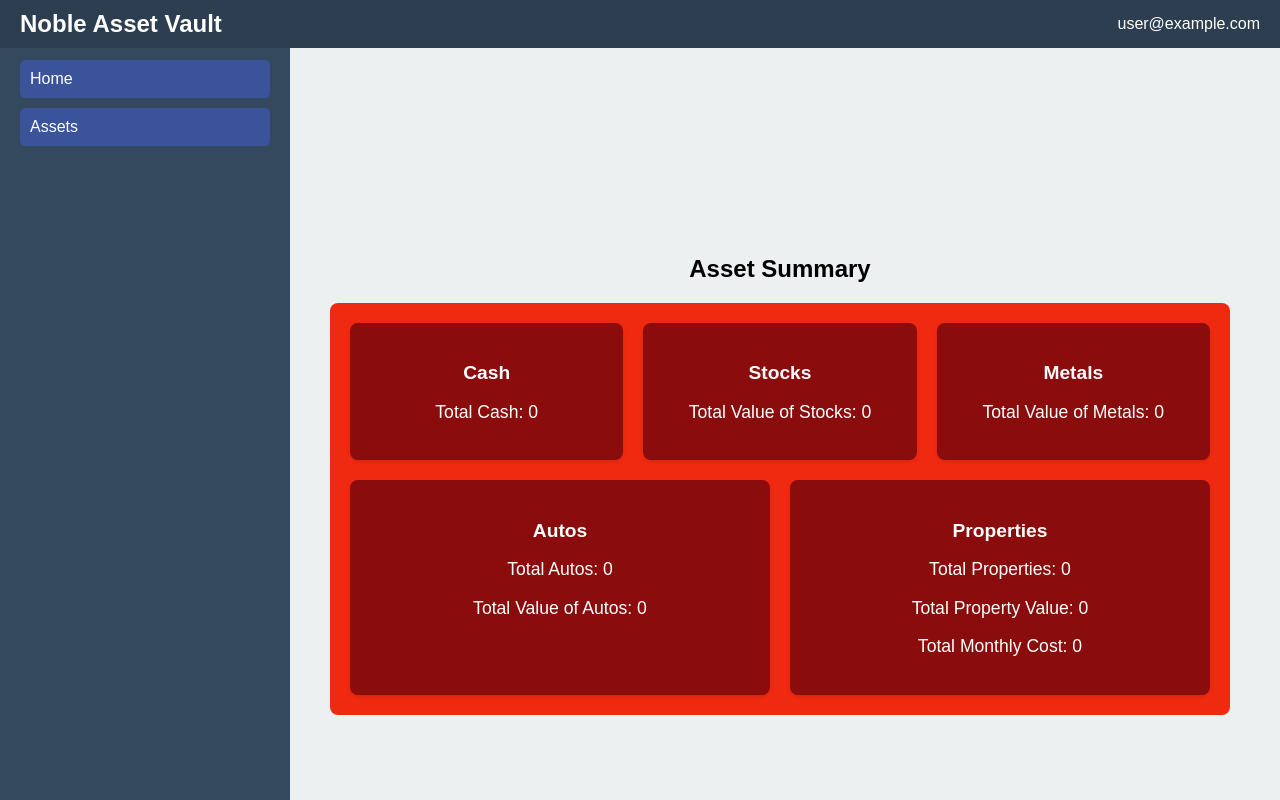
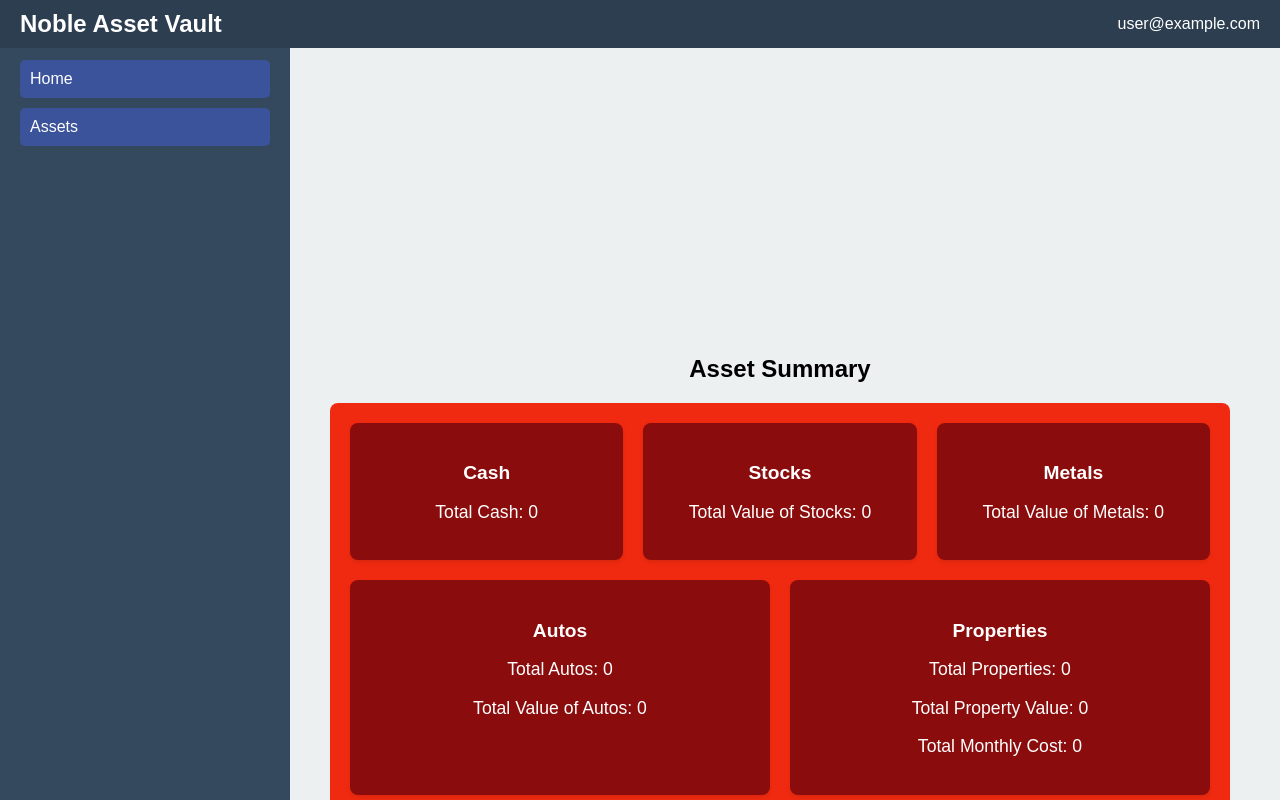
Before and after one commit to assetforyou/my-app, a React (Create React App) app: page /landing in a window 1280 px wide. Built offline with nearby package versions, Linux system fonts and the light colour scheme; no server answers; the database is empty; sample sign-in values are in the browser's storage.

Commit message:
landing page update

```diff
--- a/src/pages/LandingPage.css
+++ b/src/pages/LandingPage.css
@@ -150,7 +150,7 @@
 
 .content {
   margin-left: 280px; /* Same as the sidebar width */
-  padding: 200px 50px 50px; /* Padding for top bar and page content */
+  padding: 400px 50px 50px; /* Padding for top bar and page content */
   background-color: #ecf0f1;
   flex: 1;
   overflow-y: auto;
@@ -165,7 +165,7 @@
   justify-content: center; /* Center horizontally */
   align-items: flex-start; /* Align to the top */
   padding: 50px; /* Adjust padding for better visibility */
-  background-color: #f8f9fa;
+  background-color: #000000;
 }
 
 .asset-form-card {
```
